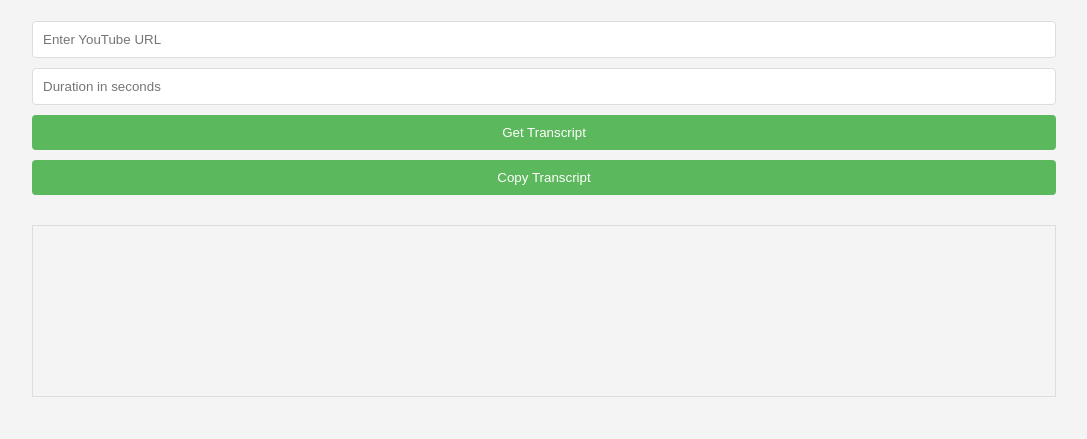
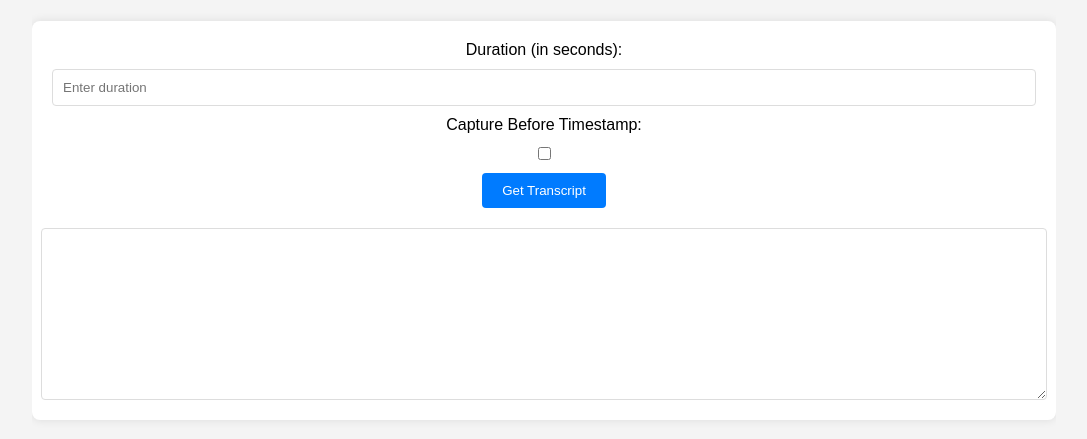
Before and after one commit to Met-Sam/YouTube-Transcript-Extractor, a Flask app: page / in a window 1280 px wide. Shown: the part 87-526 px from the top of the page, without its empty margins (96-1183 px from the left). Run offline with Flask 3, Linux system fonts and the light colour scheme.

Commit message:
One button 'Get Transcript'

```diff
--- a/main.py
+++ b/main.py
@@ -1,17 +1,13 @@
 from flask import Flask, request, jsonify, render_template
 import re
-import os
-from openai import OpenAI
 from youtube_transcript_api import YouTubeTranscriptApi
-from textwrap import fill
+from nltk.tokenize import sent_tokenize
+import nltk
 
-# Initialize Flask app
+nltk.download('punkt')
+
 app = Flask(__name__)
 
-# Initialize the OpenAI client with your API key
-openai_client = OpenAI(api_key=os.environ.get("OPENAI_API_KEY"))
-
-# Function to extract video ID from URL
 def extract_video_id(url):
     if "youtu.be" in url:
         id_pattern = r"youtu\.be\/([^?&]*)"
@@ -22,65 +18,54 @@ def extract_video_id(url):
         match = re.search(id_pattern, url)
         return match.group(0) if match else None
 
-# Function to parse start time from URL
 def parse_start_time_from_url(url):
     time_pattern = r"[?&]t=(\d+)s?"
     match = re.search(time_pattern, url)
     return int(match.group(1)) if match else 0
 
-# Function to format the transcript
-def format_transcript(transcript):
-    formatted_text = ""
-    previous_speaker = None
-
-    for entry in transcript:
-        speaker = entry.get('speaker')
-        if speaker and speaker != previous_speaker:
-            formatted_text += "\n" if previous_speaker is not None else ""
-            previous_speaker = speaker
-        text = entry['text']
-        formatted_text += fill(text, width=80) + "\n"
-
-    return formatted_text
-
-# Function to get transcript from YouTube
-def get_transcript(video_id, start_time, duration):
+def get_transcript(video_id, start_time, duration, capture_before):
     try:
         transcript = YouTubeTranscriptApi.get_transcript(video_id)
     except Exception as e:
         print(f"Error fetching transcript: {e}")
         return ""
 
-    end_time = start_time + duration
+    start_context = start_time - duration if capture_before else start_time
+    end_time = start_time + duration if not capture_before else start_time
+
     relevant_transcript = []
-
     for entry in transcript:
         current_start = entry['start']
         current_end = current_start + entry['duration']
-
-        if current_start <= start_time < current_end or (current_start < end_time and current_end >= start_time):
+        if start_context <= current_end and current_start <= end_time:
             relevant_transcript.append(entry)
 
-    return format_transcript(relevant_transcript)
+    full_text = ' '.join([entry['text'] for entry in relevant_transcript])
+    sentences = sent_tokenize(full_text)
 
-# Flask route for serving the front-end
+    if capture_before:
+        end_sentence = next((s for s in sentences if full_text.find(s) >= end_time), sentences[-1])
+        end_index = sentences.index(end_sentence) + 1
+        trimmed_text = ' '.join(sentences[:end_index])
+    else:
+        start_sentence = next((s for s in sentences if full_text.find(s) >= start_context), sentences[0])
+        start_index = sentences.index(start_sentence)
+        trimmed_text = ' '.join(sentences[start_index:])
+
+    return trimmed_text
+
 @app.route('/')
 def index():
     return render_template('index.html')
 
-# Flask route for processing transcript requests
 @app.route('/get_transcript', methods=['POST'])
 def get_transcript_route():
     data = request.json
-    url = data['url']
-    duration = int(data['duration'])
-
-    video_id = extract_video_id(url)
-    start_time = parse_start_time_from_url(url)
-    transcript = get_transcript(video_id, start_time, duration)
-
+    video_id = extract_video_id(data['url'])
+    start_time = parse_start_time_from_url(data['url'])
+    capture_before = data.get('captureBefore', False)
+    transcript = get_transcript(video_id, start_time, int(data['duration']), capture_before)
     return jsonify({'transcript': transcript})
 
-# Run the Flask app
 if __name__ == '__main__':
     app.run(host='0.0.0.0', port=8080)
--- a/pyproject.toml
+++ b/pyproject.toml
@@ -11,6 +11,7 @@ youtube-transcript-api = "^0.6.1"
 pyperclip = "^1.8.2"
 flask = "^3.0.0"
 openai = "^1.6.1"
+nltk = "^3.8.1"
 
 [tool.pyright]
 # https://github.com/microsoft/pyright/blob/main/docs/configuration.md
--- a/static/css/style.css
+++ b/static/css/style.css
@@ -17,21 +17,18 @@ header h1 {
     margin-top: 50px;
 }
 
-main {
+.form-container {
     background: #fff;
     margin: 20px auto;
     padding: 20px;
     border-radius: 8px;
     box-shadow: 0 0 10px rgba(0, 0, 0, 0.1);
-}
-
-.form-container {
     display: flex;
     flex-direction: column;
+    align-items: center;
     gap: 10px;
 }
 
-input[type="text"],
 input[type="number"] {
     padding: 10px;
     border: 1px solid #ddd;
@@ -43,19 +40,48 @@ button {
     padding: 10px 20px;
     border: none;
     border-radius: 4px;
-    background-color: #5cb85c;
+    background-color: #007bff; /* Modern UI blue */
     color: white;
     cursor: pointer;
+    transition: background-color 0.3s;
 }
 
 button:hover {
-    opacity: 0.9;
+    background-color: #0056b3;
 }
 
-#transcript {
-    margin-top: 20px;
+textarea {
+    width: 100%;
+    padding: 10px;
     border: 1px solid #ddd;
+    border-radius: 4px;
+    resize: vertical;
+    margin-top: 10px;
+}
+
+.notification {
+    position: fixed;
+    top: 50%;
+    left: 50%;
+    transform: translate(-50%, -50%);
+    background-color: #5cb85c; /* Green for success */
+    color: white;
     padding: 10px;
-    height: 150px;
-    overflow-y: auto;
+    border-radius: 5px;
+    display: none;
+    z-index: 1000;
+    box-shadow: 0 0 10px rgba(0, 0, 0, 0.3);
 }
+
+.notification.error {
+    background-color: #d9534f; /* Red for error */
+}
+
+.fade-out {
+    animation: fadeOut 2.5s forwards;
+}
+
+@keyframes fadeOut {
+    from { opacity: 1; }
+    to { opacity: 0; }
+}
--- a/templates/index.html
+++ b/templates/index.html
@@ -5,6 +5,54 @@
     <meta name="viewport" content="width=device-width, initial-scale=1.0">
     <title>Transcript Generator</title>
     <link rel="stylesheet" href="{{ url_for('static', filename='css/style.css') }}">
+    <script>
+        function fetchAndCopyTranscript() {
+            const duration = document.getElementById('duration').value;
+            const captureBefore = document.getElementById('capture-before').checked;
+
+            if (!duration) {
+                showNotification('Add Duration', true);
+                return;
+            }
+
+            navigator.clipboard.readText().then(url => {
+                fetch('/get_transcript', {
+                    method: 'POST',
+                    headers: {
+                        'Content-Type': 'application/json',
+                    },
+                    body: JSON.stringify({ url, duration, captureBefore }),
+                })
+                .then(response => response.json())
+                .then(data => {
+                    const transcript = data.transcript || 'No transcript found.';
+                    document.getElementById('transcript').value = transcript;
+                    navigator.clipboard.writeText(transcript).then(() => {
+                        showNotification('Copied Transcript', false);
+                    });
+                })
+                .catch(error => {
+                    console.error('Error:', error);
+                    showNotification('Error fetching transcript', true);
+                });
+            }).catch(err => {
+                console.error('Failed to read clipboard contents:', err);
+                showNotification('Error reading clipboard', true);
+            });
+        }
+
+        function showNotification(message, isError) {
+            const notification = document.getElementById('notification');
+            notification.textContent = message;
+            notification.className = isError ? 'notification error fade-out' : 'notification fade-out';
+            notification.style.display = 'block';
+
+            setTimeout(() => {
+                notification.style.display = 'none';
+                notification.className = 'notification';
+            }, 2500);
+        }
+    </script>
 </head>
 <body>
     <div class="container">
@@ -12,44 +60,15 @@
             <h1>Generate Transcripts</h1>
         </header>
         <div class="form-container">
-            <input type="text" id="youtube-url" placeholder="Enter YouTube URL">
-            <input type="number" id="duration" placeholder="Duration in seconds">
-            <button id="fetch-button">Get Transcript</button>
-            <button id="copy-button">Copy Transcript</button>
-            <div id="transcript" style="white-space: pre-wrap;"></div>
+            <label for="duration">Duration (in seconds):</label>
+            <input type="number" id="duration" placeholder="Enter duration" min="1">
+            <label for="capture-before">Capture Before Timestamp:</label>
+            <input type="checkbox" id="capture-before">
+            <button onclick="fetchAndCopyTranscript()">Get Transcript</button>
+            <textarea id="transcript" rows="10" readonly></textarea>
         </div>
     </div>
 
-    <script>
-        document.getElementById('fetch-button').addEventListener('click', function() {
-            var url = document.getElementById('youtube-url').value;
-            var duration = document.getElementById('duration').value;
-
-            fetch('/get_transcript', {
-                method: 'POST',
-                headers: {
-                    'Content-Type': 'application/json',
-                },
-                body: JSON.stringify({ url: url, duration: duration }),
-            })
-            .then(response => response.json())
-            .then(data => {
-                document.getElementById('transcript').textContent = data.transcript || 'No transcript found.';
-            })
-            .catch(error => {
-                console.error('Error:', error);
-                document.getElementById('transcript').textContent = 'Error fetching transcript.';
-            });
-        });
-
-        document.getElementById('copy-button').addEventListener('click', function() {
-            var transcript = document.getElementById('transcript').textContent;
-            navigator.clipboard.writeText(transcript).then(function() {
-                alert('Transcript copied to clipboard!');
-            }, function(err) {
-                console.error('Could not copy transcript: ', err);
-            });
-        });
-    </script>
+    <div id="notification" class="notification"></div>
 </body>
 </html>
```
Also changed, not shown: 1 other file.
